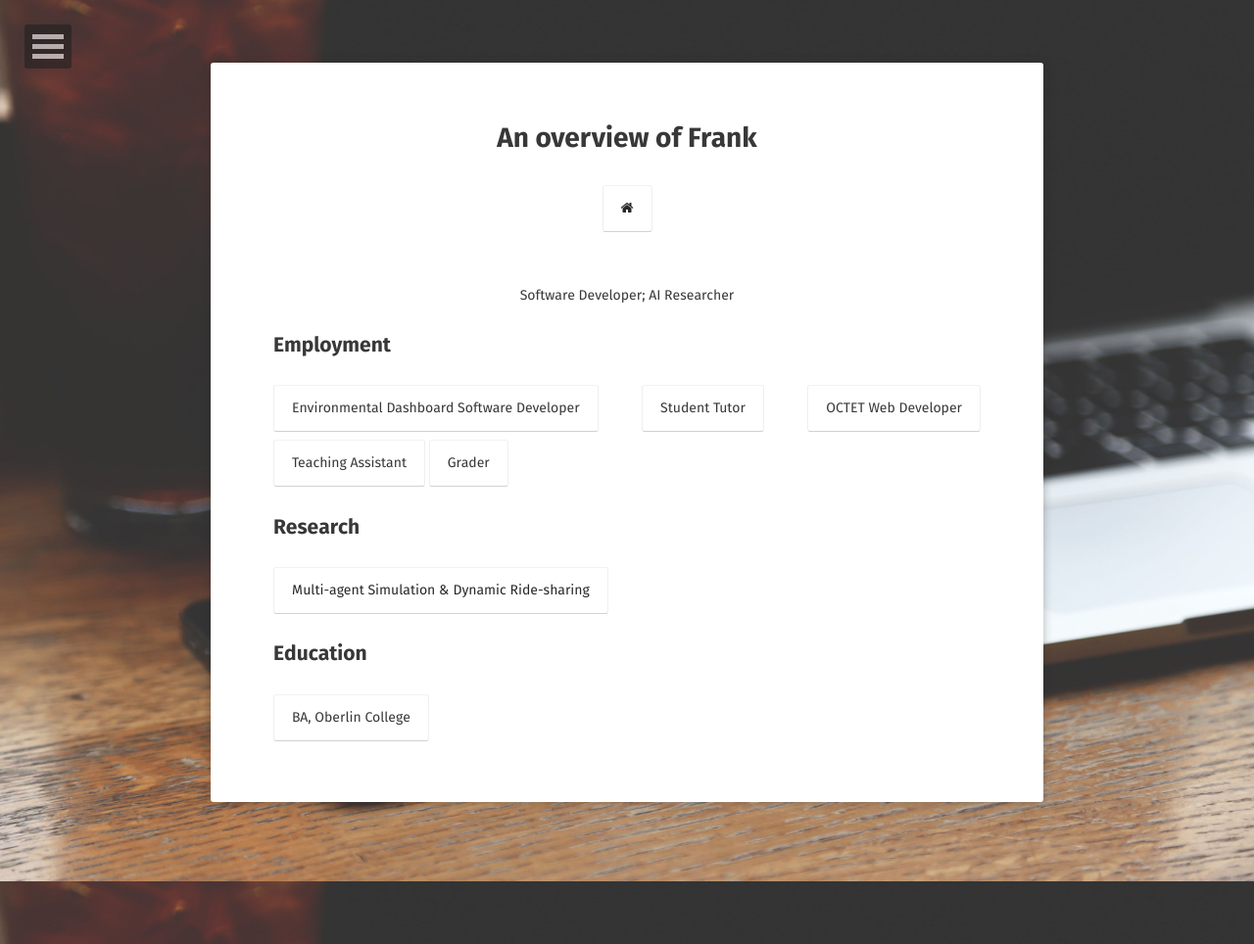
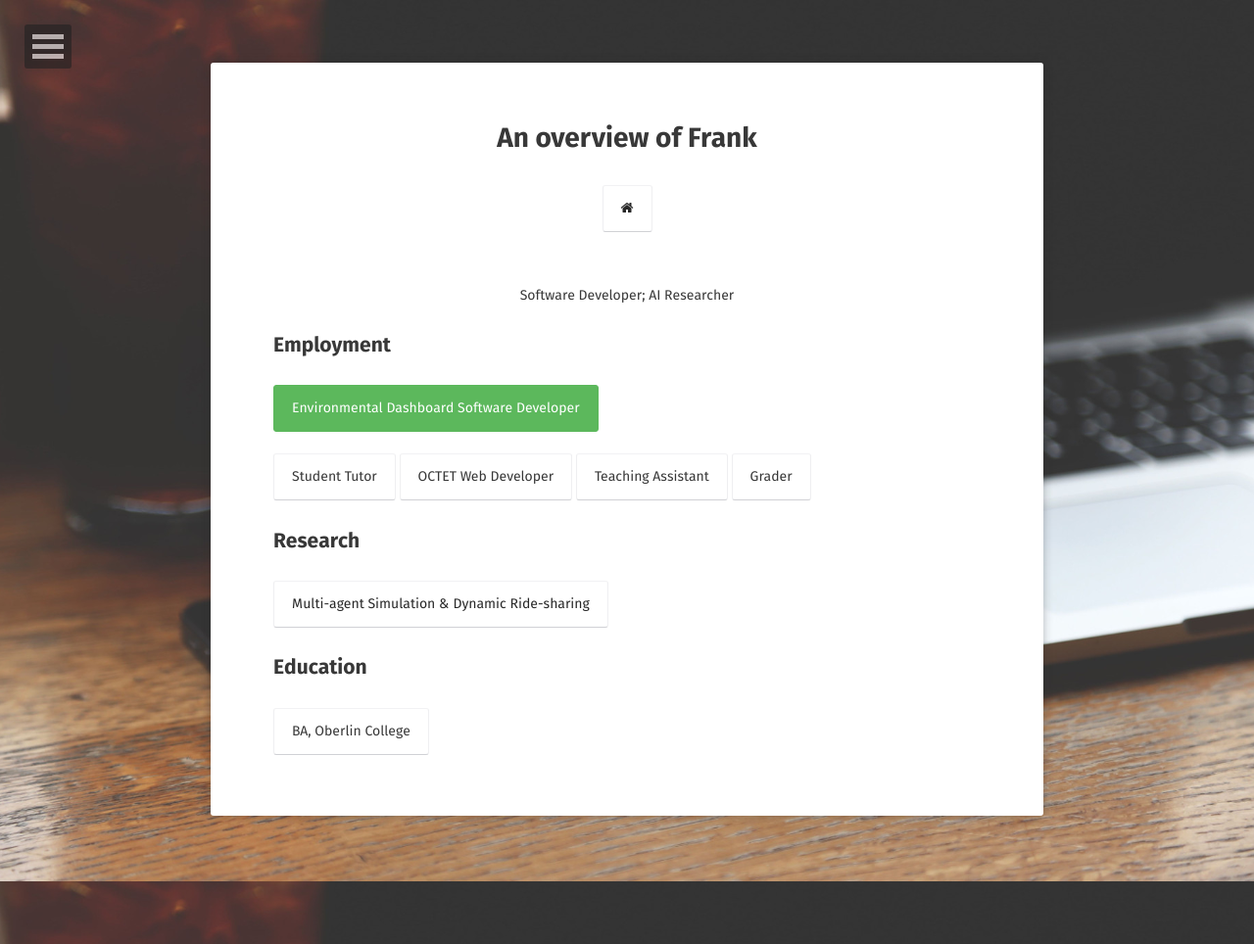
Before and after one commit to ai-xiaihai/ai-xiaihai.github.io, a Jekyll site: the page built from overview/index.md, in a window 1280 px wide. Shown: the whole page at 98% size. Built offline with Jekyll 4.4.1, drawn with Linux system fonts in a browser that asks for light colours; some web fonts are replaced.

Commit message:
Modify description; Overview Page (link & button)

```diff
--- a/_config.yml
+++ b/_config.yml
@@ -1,7 +1,7 @@
 # Site
 title:              Xinnan (Frank) Cheng
 bio:                'Software Developer; AI Researcher'
-description:        "Frank is a junior at Oberlin College, double majoring in Computer Science and Economics."
+description:        "Xinnan Frank Cheng Software Developer Computer Science Research Oberlin"
 reading_time:       false
 words_per_minute:   200
 logo:               'assets/img/logo.png'
--- a/overview/index.md
+++ b/overview/index.md
@@ -9,14 +9,17 @@
 <center>Software Developer; AI Researcher</center>
 
 ## Employment
-[Environmental Dashboard Software Developer](){: .btn}
+<div markdown="0">
+	<a href="{{site.url}}/CV" class="btn btn-success">
+	Environmental Dashboard Software Developer
+</a></div>
 [Student Tutor](){: .btn}
 [OCTET Web Developer](){: .btn}
 [Teaching Assistant](){: .btn}
 [Grader](){: .btn}
 
 ## Research
-[Multi-agent Simulation & Dynamic Ride-sharing]({{site.url}}/Summer-Research){: .btn}
+[Multi-agent Simulation & Dynamic Ride-sharing]({{site.url}}/research17){: .btn}
 
 ## Education
 [BA, Oberlin College](){: .btn}
```
